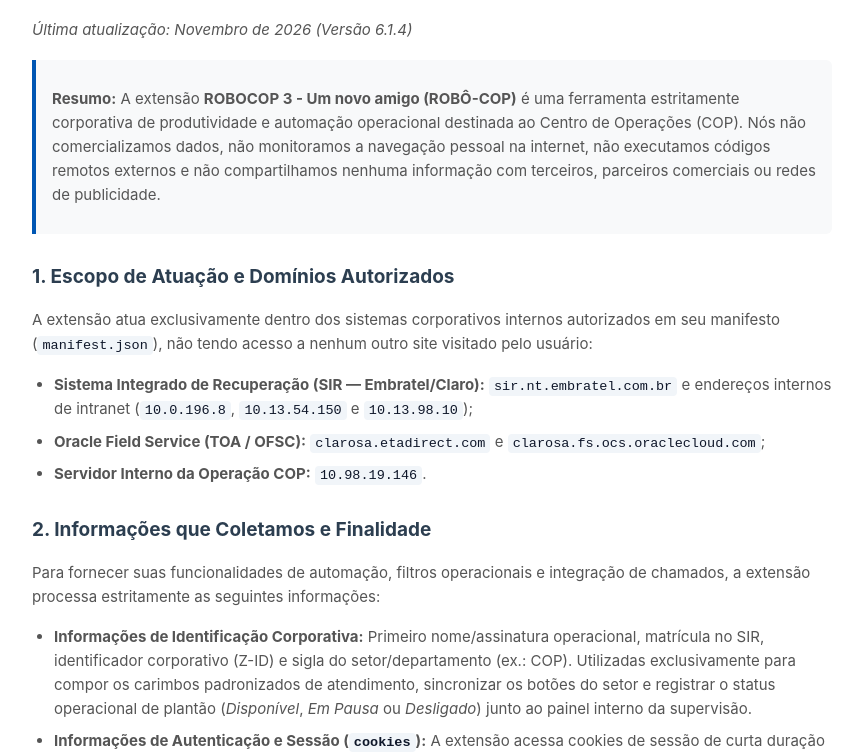
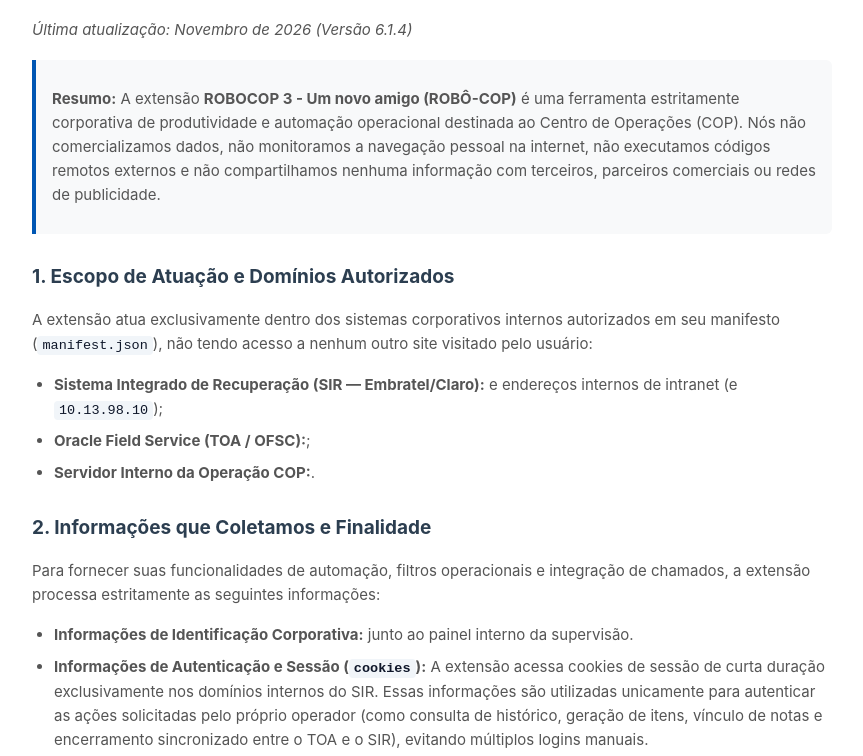
Before and after one commit to Arloun/Sites-de-Privacidade, a plain HTML site: page index.html in a window 1280 px wide. Shown: the part 158-914 px from the top of the page, without its empty margins (208-1071 px from the left). Drawn offline with Linux system fonts and the light colour scheme.

Commit message:
Revise internal system information in index.html
Updated internal system descriptions and removed unnecessary details.

```diff
--- a/index.html
+++ b/index.html
@@ -30,16 +30,16 @@
     <h2>1. Escopo de Atuação e Domínios Autorizados</h2>
     <p>A extensão atua exclusivamente dentro dos sistemas corporativos internos autorizados em seu manifesto (<code>manifest.json</code>), não tendo acesso a nenhum outro site visitado pelo usuário:</p>
     <ul>
-        <li><strong>Sistema Integrado de Recuperação (SIR — Embratel/Claro):</strong> <code>sir.nt.embratel.com.br</code> e endereços internos de intranet (<code>10.0.196.8</code>, <code>10.13.54.150</code> e <code>10.13.98.10</code>);</li>
-        <li><strong>Oracle Field Service (TOA / OFSC):</strong> <code>clarosa.etadirect.com</code> e <code>clarosa.fs.ocs.oraclecloud.com</code>;</li>
-        <li><strong>Servidor Interno da Operação COP:</strong> <code>10.98.19.146</code>.</li>
+        <li><strong>Sistema Integrado de Recuperação (SIR — Embratel/Claro):</strong> e endereços internos de intranet (e <code>10.13.98.10</code>);</li>
+        <li><strong>Oracle Field Service (TOA / OFSC):</strong>;</li>
+        <li><strong>Servidor Interno da Operação COP:</strong>.</li>
     </ul>
 
     <h2>2. Informações que Coletamos e Finalidade</h2>
     <p>Para fornecer suas funcionalidades de automação, filtros operacionais e integração de chamados, a extensão processa estritamente as seguintes informações:</p>
     <ul>
-        <li><strong>Informações de Identificação Corporativa:</strong> Primeiro nome/assinatura operacional, matrícula no SIR, identificador corporativo (Z-ID) e sigla do setor/departamento (ex.: COP). Utilizadas exclusivamente para compor os carimbos padronizados de atendimento, sincronizar os botões do setor e registrar o status operacional de plantão (<em>Disponível</em>, <em>Em Pausa</em> ou <em>Desligado</em>) junto ao painel interno da supervisão.</li>
-        <li><strong>Informações de Autenticação e Sessão (<code>cookies</code>):</strong> A extensão acessa cookies de sessão de curta duração exclusivamente nos domínios internos do SIR (<code>CFID</code>, <code>CFTOKEN</code> e sessão ColdFusion). Essas informações são utilizadas unicamente para autenticar as ações solicitadas pelo próprio operador (como consulta de histórico, geração de itens, vínculo de notas e encerramento sincronizado entre o TOA e o SIR), evitando múltiplos logins manuais.</li>
+        <li><strong>Informações de Identificação Corporativa:</strong> junto ao painel interno da supervisão.</li>
+        <li><strong>Informações de Autenticação e Sessão (<code>cookies</code>):</strong> A extensão acessa cookies de sessão de curta duração exclusivamente nos domínios internos do SIR. Essas informações são utilizadas unicamente para autenticar as ações solicitadas pelo próprio operador (como consulta de histórico, geração de itens, vínculo de notas e encerramento sincronizado entre o TOA e o SIR), evitando múltiplos logins manuais.</li>
         <li><strong>Dados de Chamados Operacionais:</strong> Leitura de identificadores técnicos do chamado ativo na tela (número de recuperação/bilhete <code>REC</code>, <code>RAL</code> ou <code>TCQ</code>, ano, item, Centro Funcional, código da atividade no Oracle TOA e observações técnicas), utilizados exclusivamente quando o operador aciona os botões auxiliares de automação, carimbos ou abertura de janela dedicada.</li>
         <li><strong>Área de Transferência (<code>clipboardRead</code> e <code>offscreen</code> — Uso Estritamente Local):</strong> Quando o operador clica manualmente no botão <em>"Colar Resolução"</em> no SIR ou <em>"Puxar Clipboard Agora"</em> no Popup, a extensão lê o texto copiado na área de transferência via documento Offscreen temporário (Manifest V3) unicamente para higienizar emojis e caracteres incompatíveis com a codificação legada ISO-8859-1 (ColdFusion) antes de preencher o campo de observação. O conteúdo da área de transferência <strong>nunca é enviado</strong> para servidores externos.</li>
         <li><strong>Preferências Locais, Alarmes e Notificações (<code>storage</code>, <code>alarms</code>, <code>notifications</code>, <code>tabs</code> e <code>scripting</code>):</strong> Temas visuais escolhidos, ativação/desativação de botões padrão, controle da janela dedicada do chamado no SIR, comunicados da supervisão e lembretes opcionais de ergonomia/bem-estar (hidratação, postura e regra visual 20-20-20) são gerenciados localmente no navegador via <code>chrome.storage.local</code> e <code>chrome.storage.session</code>.</li>
@@ -70,8 +70,7 @@
     <p>Para dúvidas sobre esta Política de Privacidade ou sobre o funcionamento da ferramenta, os operadores podem entrar em contato com os desenvolvedores responsáveis no Centro de Operações (COP):</p>
     <ul>
         <li><strong>Desenvolvimento:</strong> Marlon Fernandes / Rafael Nakajune</li>
-        <li><strong>Canal de Suporte e Feedback:</strong> <a href="https://forms.office.com/r/BMf9Z7fCct" target="_blank" rel="noopener noreferrer">Formulário Oficial de Avaliação e Suporte da Extensão</a></li>
-    </ul>
+        </ul>
 
     <div class="footer">
         <p>© 2026 ROBOCOP 3 - Um novo amigo (ROBÔ-COP). Todos os direitos reservados. Uso exclusivo corporativo.</p>
```
